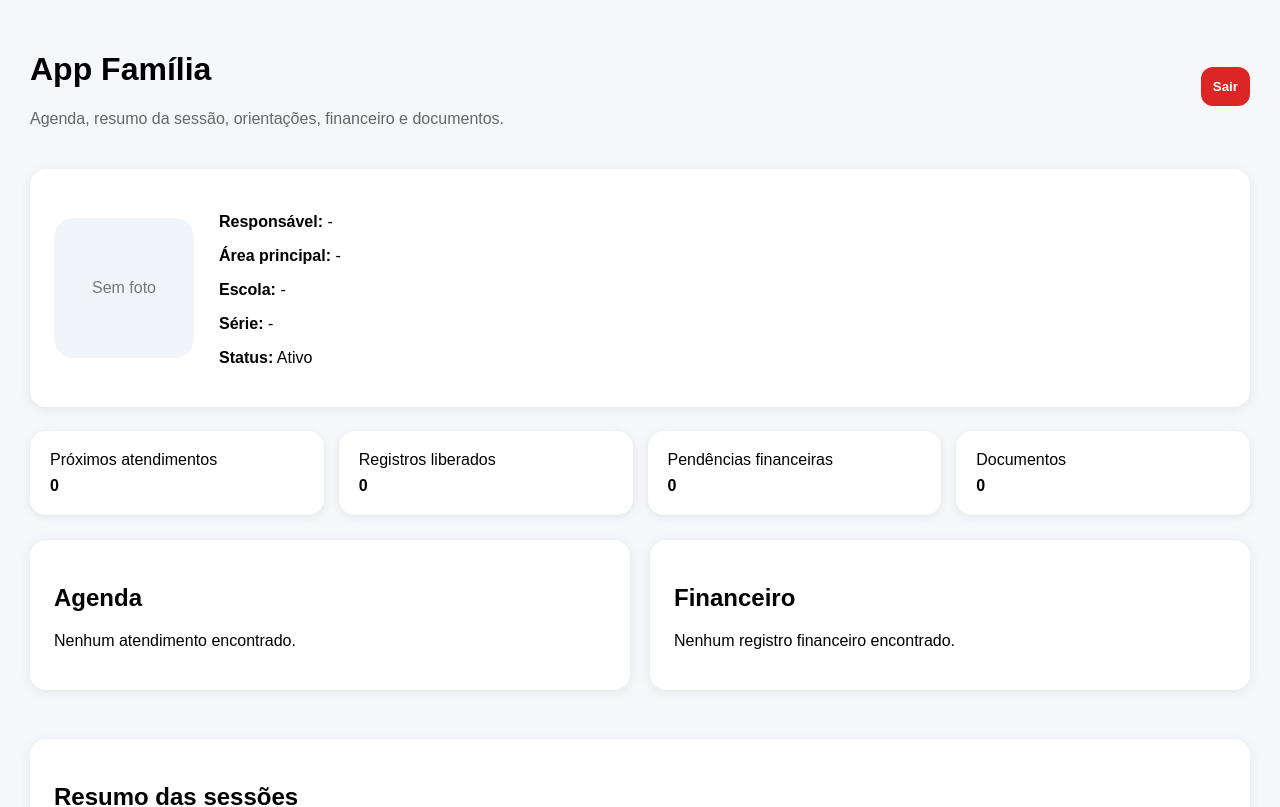
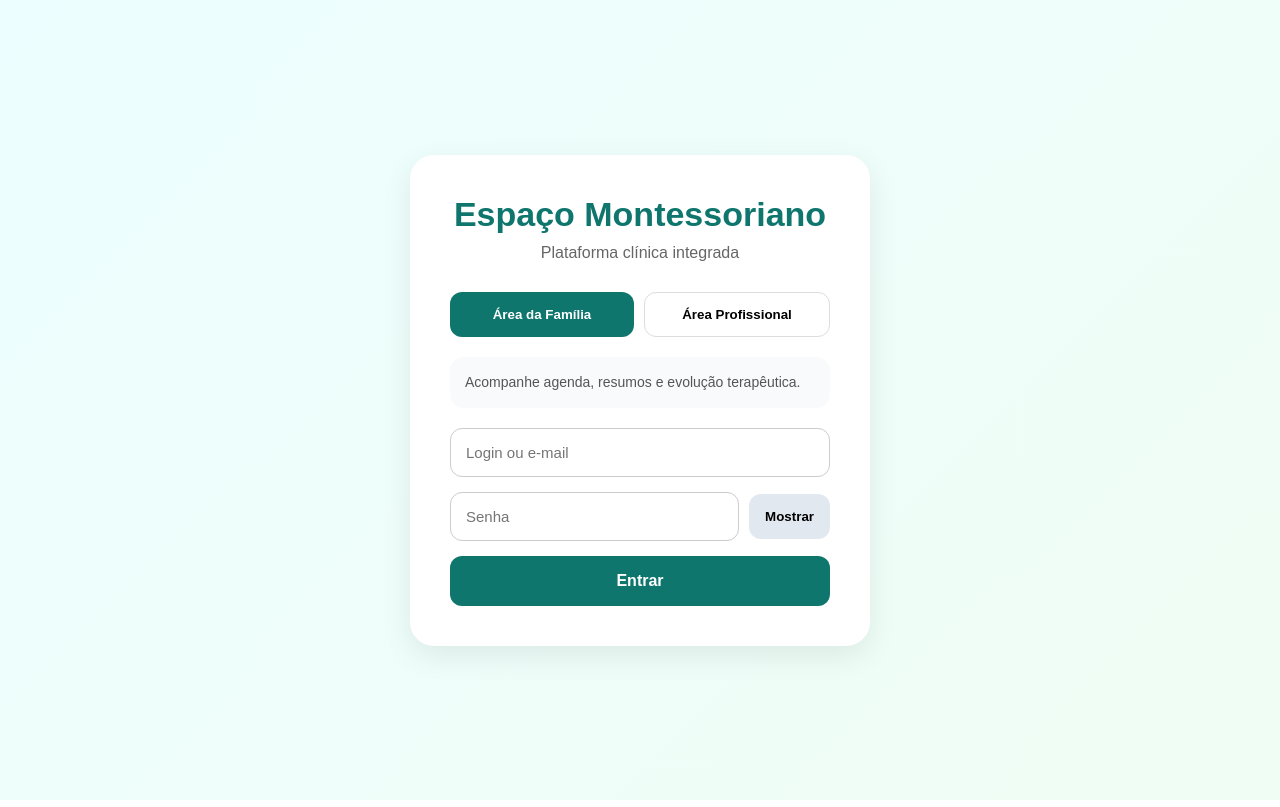
Before and after one commit to vanessa953/espaco-montessoriano-v2, a React (Vite) app: page / in a window 1280 px wide. Shown: the top 807 px of the page. Built offline with nearby package versions, Linux system fonts and the light colour scheme.

Commit message:
Update App.jsx

```diff
--- a/src/App.jsx
+++ b/src/App.jsx
@@ -1,481 +1,168 @@
-import { useEffect, useMemo, useState } from 'react'
-import { supabase } from '../lib/supabase'
+import Login from './pages/Login'
+import Dashboard from './pages/Dashboard'
+import Pacientes from './pages/Pacientes'
+import Agenda from './pages/Agenda'
+import Prontuario from './pages/Prontuario'
+import Financeiro from './pages/Financeiro'
+import Familia from './pages/Familia'
+import Profissionais from './pages/Profissionais'
+import Configuracoes from './pages/Configuracoes'
+import Layout from './components/Layout'
 
-function dataBR(data) {
-  if (!data) return '-'
-  const partes = String(data).split('-')
-  if (partes.length < 3) return data
-  const [ano, mes, dia] = partes
-  return `${dia}/${mes}/${ano}`
-}
-
-function dinheiro(valor) {
-  return Number(valor || 0).toLocaleString('pt-BR', {
-    style: 'currency',
-    currency: 'BRL'
-  })
-}
-
-export default function Familia() {
-  const usuario = JSON.parse(localStorage.getItem('usuario') || '{}')
-  const tipoUsuario = localStorage.getItem('tipo_usuario')
-  const admin = tipoUsuario === 'profissional' && usuario?.nivel_acesso === 'Administradora'
-
-  const [pacientes, setPacientes] = useState([])
-  const [pacienteSelecionado, setPacienteSelecionado] = useState(null)
-  const [agenda, setAgenda] = useState([])
-  const [prontuarios, setProntuarios] = useState([])
-  const [financeiro, setFinanceiro] = useState([])
-  const [anexos, setAnexos] = useState([])
-
-  async function carregarPacientesAdmin() {
-    const { data, error } = await supabase
-      .from('pacientes')
-      .select('*')
-      .order('nome')
-
-    if (error) {
-      console.log(error)
-      return
-    }
-
-    setPacientes(data || [])
-
-    if (data?.length && !pacienteSelecionado) {
-      setPacienteSelecionado(data[0])
+function getUsuario() {
+  try {
+    return JSON.parse(localStorage.getItem('usuario') || '{}')
+  } catch {
+    return {}
   }
 }
 
-  useEffect(() => {
-    if (admin) {
-      carregarPacientesAdmin()
-    } else {
-      setPacienteSelecionado(usuario)
-    }
-  }, [])
+function Protegida({ children, permitido = [] }) {
+  const logado = localStorage.getItem('em_session') === 'ativo'
+  const tipo = localStorage.getItem('tipo_usuario')
+  const usuario = getUsuario()
 
-  async function carregarPaciente(id) {
-    if (!id) return
-
-    const { data: agendaData, error: agendaError } = await supabase
-      .from('agenda')
-      .select(`
-        *,
-        profissionais(nome)
-      `)
-      .eq('paciente_id', id)
-      .order('data', { ascending: false })
-
-    if (agendaError) console.log(agendaError)
-
-    const { data: prontuarioData, error: prontuarioError } = await supabase
-      .from('prontuarios')
-      .select('*')
-      .eq('paciente_id', id)
-      .eq('liberar_familia', true)
-      .order('data_sessao', { ascending: false })
-
-    if (prontuarioError) console.log(prontuarioError)
-
-    const { data: financeiroData, error: financeiroError } = await supabase
-      .from('financeiro')
-      .select('*')
-      .eq('paciente_id', id)
-      .order('created_at', { ascending: false })
-
-    if (financeiroError) console.log(financeiroError)
-
-    const { data: anexosData, error: anexosError } = await supabase
-      .from('prontuario_anexos')
-      .select('*')
-      .eq('paciente_id', id)
-      .order('created_at', { ascending: false })
-
-    if (anexosError) console.log(anexosError)
-
-    setAgenda(agendaData || [])
-    setProntuarios(prontuarioData || [])
-    setFinanceiro(financeiroData || [])
-    setAnexos(anexosData || [])
+  if (!logado) {
+    window.location.href = '/'
+    return null
   }
 
-  useEffect(() => {
-    if (pacienteSelecionado?.id) {
-      carregarPaciente(pacienteSelecionado.id)
-    }
-  }, [pacienteSelecionado])
-
-  const proximosAtendimentos = useMemo(() => {
-    const hoje = new Date().toISOString().slice(0, 10)
-    return agenda.filter((item) => item.data >= hoje)
-  }, [agenda])
-
-  const financeiroPendente = useMemo(() => {
-    return financeiro.filter((item) => item.status !== 'Pago')
-  }, [financeiro])
-
-  function sair() {
-    localStorage.clear()
-    window.location.href = '/'
+  if (tipo === 'familia') {
+    if (permitido.includes('Família')) {
+      return <Layout>{children}</Layout>
     }
 
+    window.location.href = '/familia'
+    return null
+  }
+
+  const nivel = usuario?.nivel_acesso || 'Colaborador'
+
+  const autorizado =
+    permitido.length === 0 ||
+    permitido.includes(nivel) ||
+    nivel === 'Administradora'
+
+  if (!autorizado) {
+    window.location.href = '/dashboard'
+    return null
+  }
+
+  return <Layout>{children}</Layout>
+}
+
+export default function App() {
+  const path = window.location.pathname
+
+  if (path === '/') {
+    return <Login />
+  }
+
+  if (path === '/dashboard') {
     return (
-    <div style={pagina}>
-      <div style={topo}>
-        <div>
-          <h1>App Família</h1>
-          <p style={{ color: '#666' }}>
-            Agenda, resumo da sessão, orientações, financeiro e documentos.
-          </p>
-        </div>
-
-        <button onClick={sair} style={botaoSair}>
-          Sair
-        </button>
-      </div>
-
-      {admin && (
-        <div style={box}>
-          <h2>Visualização da administradora</h2>
-
-          <select
-            value={pacienteSelecionado?.id || ''}
-            onChange={(e) => {
-              const paciente = pacientes.find((p) => p.id === e.target.value)
-              setPacienteSelecionado(paciente || null)
-            }}
-            style={select}
-          >
-            <option value="">Selecione o paciente</option>
-
-            {pacientes.map((p) => (
-              <option key={p.id} value={p.id}>
-                {p.nome}
-              </option>
-            ))}
-          </select>
-        </div>
-      )}
-
-      {pacienteSelecionado && (
-        <>
-          <div style={boxPaciente}>
-            <div style={fotoBox}>
-              {pacienteSelecionado?.foto_url ? (
-                <img
-                  src={pacienteSelecionado.foto_url}
-                  alt={pacienteSelecionado.nome}
-                  style={foto}
-                />
-              ) : (
-                <span>Sem foto</span>
-              )}
-            </div>
-
-            <div>
-              <h2>{pacienteSelecionado.nome}</h2>
-
-              <p>
-                <strong>Responsável:</strong>{' '}
-                {pacienteSelecionado.responsavel || '-'}
-              </p>
-
-              <p>
-                <strong>Área principal:</strong>{' '}
-                {pacienteSelecionado.area_atendimento || '-'}
-              </p>
-
-              <p>
-                <strong>Escola:</strong>{' '}
-                {pacienteSelecionado.escola || '-'}
-              </p>
-
-              <p>
-                <strong>Série:</strong>{' '}
-                {pacienteSelecionado.serie || '-'}
-              </p>
-
-              <p>
-                <strong>Status:</strong>{' '}
-                {pacienteSelecionado.status || 'Ativo'}
-              </p>
-            </div>
-          </div>
-
-          <div style={gridResumo}>
-            <ResumoCard titulo="Próximos atendimentos" valor={proximosAtendimentos.length} />
-            <ResumoCard titulo="Registros liberados" valor={prontuarios.length} />
-            <ResumoCard titulo="Pendências financeiras" valor={financeiroPendente.length} />
-            <ResumoCard titulo="Documentos" valor={anexos.length} />
-          </div>
-
-          <div style={duasColunas}>
-            <div style={box}>
-              <h2>Agenda</h2>
-
-              {agenda.length === 0 && (
-                <p>Nenhum atendimento encontrado.</p>
-              )}
-
-              {agenda.map((item) => (
-                <div key={item.id} style={card}>
-                  <h3>
-                    {dataBR(item.data)} às {item.horario || '-'}
-                  </h3>
-
-                  <p>
-                    <strong>Serviço:</strong>{' '}
-                    {item.servico || '-'}
-                  </p>
-
-                  <p>
-                    <strong>Profissional:</strong>{' '}
-                    {item.profissionais?.nome || '-'}
-                  </p>
-
-                  <p>
-                    <strong>Status:</strong>{' '}
-                    {item.status || '-'}
-                  </p>
-
-                  <p>
-                    <strong>Modalidade:</strong>{' '}
-                    {item.modalidade || '-'}
-                  </p>
-
-                  {item.link_videochamada && (
-                    <a href={item.link_videochamada} target="_blank" style={botaoLink}>
-                      Acessar videochamada
-                    </a>
-                  )}
-                </div>
-              ))}
-            </div>
-
-            <div style={box}>
-              <h2>Financeiro</h2>
-
-              {financeiro.length === 0 && (
-                <p>Nenhum registro financeiro encontrado.</p>
-              )}
-
-              {financeiro.map((item) => (
-                <div key={item.id} style={card}>
-                  <h3>{item.descricao || item.servico || 'Lançamento'}</h3>
-
-                  <p>
-                    <strong>Valor:</strong>{' '}
-                    {dinheiro(item.valor)}
-                  </p>
-
-                  <p>
-                    <strong>Status:</strong>{' '}
-                    {item.status || '-'}
-                  </p>
-
-                  <p>
-                    <strong>Vencimento:</strong>{' '}
-                    {dataBR(item.vencimento)}
-                  </p>
-                </div>
-              ))}
-            </div>
-          </div>
-
-          <div style={box}>
-            <h2>Resumo das sessões</h2>
-
-            {prontuarios.length === 0 && (
-              <p>Nenhum registro liberado para família.</p>
-            )}
-
-            {prontuarios.map((item) => (
-              <div key={item.id} style={cardGrande}>
-                <h3>
-                  {dataBR(item.data_sessao)} — {item.servico || 'Sessão'}
-                </h3>
-
-                <p>
-                  <strong>Profissional:</strong>{' '}
-                  {item.profissional_nome || '-'}
-                </p>
-
-                <div style={secao}>
-                  <h4>Resumo da sessão</h4>
-                  <p style={texto}>
-                    {item.resumo_sessao || item.resumo_familia || '-'}
-                  </p>
-                </div>
-
-                <div style={secao}>
-                  <h4>Orientações para família</h4>
-                  <p style={texto}>
-                    {item.orientacoes_familia || '-'}
-                  </p>
-                </div>
-              </div>
-            ))}
-          </div>
-
-          <div style={box}>
-            <h2>Documentos e anexos</h2>
-
-            {anexos.length === 0 && (
-              <p>Nenhum documento anexado.</p>
-            )}
-
-            {anexos.map((item) => (
-              <div key={item.id} style={card}>
-                <h3>{item.nome_arquivo || 'Documento'}</h3>
-
-                <p>
-                  <strong>Categoria:</strong>{' '}
-                  {item.categoria || '-'}
-                </p>
-
-                <a href={item.url} target="_blank" style={botaoLink}>
-                  Abrir documento
-                </a>
-              </div>
-            ))}
-          </div>
-        </>
-      )}
-    </div>
+      <Protegida permitido={[
+        'Administradora',
+        'Coordenação',
+        'Auxiliar ADM',
+        'Recepção',
+        'Financeiro',
+        'Supervisor',
+        'Colaborador',
+        'Estagiário'
+      ]}>
+        <Dashboard />
+      </Protegida>
     )
   }
 
-function ResumoCard({ titulo, valor }) {
+  if (path === '/pacientes') {
     return (
-    <div style={cardResumo}>
-      <span>{titulo}</span>
-      <strong>{valor}</strong>
-    </div>
+      <Protegida permitido={[
+        'Administradora',
+        'Coordenação',
+        'Auxiliar ADM',
+        'Recepção',
+        'Supervisor',
+        'Colaborador',
+        'Estagiário'
+      ]}>
+        <Pacientes />
+      </Protegida>
     )
   }
 
-const pagina = {
-  padding: 30,
-  background: '#f5f7fb',
-  minHeight: '100vh',
-  fontFamily: 'Arial'
+  if (path === '/agenda') {
+    return (
+      <Protegida permitido={[
+        'Administradora',
+        'Coordenação',
+        'Auxiliar ADM',
+        'Recepção',
+        'Supervisor',
+        'Colaborador',
+        'Estagiário'
+      ]}>
+        <Agenda />
+      </Protegida>
+    )
   }
 
-const topo = {
-  display: 'flex',
-  justifyContent: 'space-between',
-  alignItems: 'center',
-  gap: 20,
-  flexWrap: 'wrap',
-  marginBottom: 25
+  if (path === '/prontuario') {
+    return (
+      <Protegida permitido={[
+        'Administradora',
+        'Coordenação',
+        'Supervisor',
+        'Colaborador'
+      ]}>
+        <Prontuario />
+      </Protegida>
+    )
   }
 
-const box = {
-  background: '#fff',
-  borderRadius: 16,
-  padding: 24,
-  marginBottom: 24,
-  boxShadow: '0 2px 12px rgba(0,0,0,0.08)'
+  if (path === '/financeiro') {
+    return (
+      <Protegida permitido={[
+        'Administradora',
+        'Financeiro'
+      ]}>
+        <Financeiro />
+      </Protegida>
+    )
   }
 
-const boxPaciente = {
-  ...box,
-  display: 'flex',
-  gap: 25,
-  alignItems: 'center',
-  flexWrap: 'wrap'
+  if (path === '/profissionais') {
+    return (
+      <Protegida permitido={[
+        'Administradora',
+        'Coordenação'
+      ]}>
+        <Profissionais />
+      </Protegida>
+    )
   }
 
-const fotoBox = {
-  width: 140,
-  height: 140,
-  borderRadius: 20,
-  overflow: 'hidden',
-  background: '#f1f5f9',
-  display: 'flex',
-  alignItems: 'center',
-  justifyContent: 'center',
-  color: '#777'
+  if (path === '/configuracoes') {
+    return (
+      <Protegida permitido={[
+        'Administradora'
+      ]}>
+        <Configuracoes />
+      </Protegida>
+    )
   }
 
-const foto = {
-  width: '100%',
-  height: '100%',
-  objectFit: 'cover'
+  if (path === '/familia') {
+    return (
+      <Protegida permitido={[
+        'Família',
+        'Administradora'
+      ]}>
+        <Familia />
+      </Protegida>
+    )
   }
 
-const gridResumo = {
-  display: 'grid',
-  gridTemplateColumns: 'repeat(4, 1fr)',
-  gap: 15,
-  marginBottom: 25
+  window.location.href = '/'
+  return null
 }
-
-const cardResumo = {
-  background: '#fff',
-  borderRadius: 16,
-  padding: 20,
-  boxShadow: '0 2px 10px rgba(0,0,0,0.08)',
-  display: 'grid',
-  gap: 8
-}
-
-const duasColunas = {
-  display: 'grid',
-  gridTemplateColumns: '1fr 1fr',
-  gap: 20,
-  marginBottom: 25
-}
-
-const card = {
-  background: '#f8fafc',
-  border: '1px solid #e5e7eb',
-  borderRadius: 14,
-  padding: 16,
-  marginBottom: 15
-}
-
-const cardGrande = {
-  background: '#f8fafc',
-  border: '1px solid #e5e7eb',
-  borderRadius: 16,
-  padding: 20,
-  marginBottom: 20
-}
-
-const secao = {
-  marginTop: 18
-}
-
-const texto = {
-  whiteSpace: 'pre-line',
-  lineHeight: 1.7
-}
-
-const select = {
-  width: '100%',
-  padding: 14,
-  borderRadius: 12,
-  border: '1px solid #ccc'
-}
-
-const botaoSair = {
-  background: '#dc2626',
-  color: '#fff',
-  border: 'none',
-  borderRadius: 12,
-  padding: 12,
-  cursor: 'pointer',
-  fontWeight: 'bold'
-}
-
-const botaoLink = {
-  display: 'inline-block',
-  background: '#2563eb',
-  color: '#fff',
-  borderRadius: 12,
-  padding: 10,
-  textDecoration: 'none',
-  marginTop: 10,
-  fontWeight: 'bold'
-}
```
Lines whose indentation alone changed are shown as unchanged.
